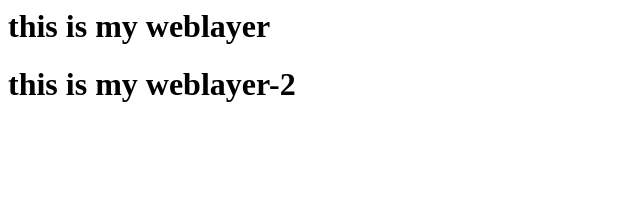
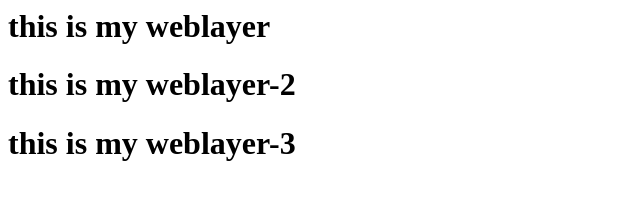
Before and after one commit to reddymaduku810/weblayer, a plain HTML site: page index.html in a window 1280 px wide. Shown: the whole page, without its empty margins (0-640 px from the left). Drawn offline with Linux system fonts and the light colour scheme.

Commit message:
adding index.html

```diff
--- a/index.html
+++ b/index.html
@@ -1,2 +1,3 @@
 <h1>this is my weblayer</h1>
 <h1>this is my weblayer-2</h1>
+<h1>this is my weblayer-3</h1>
```
